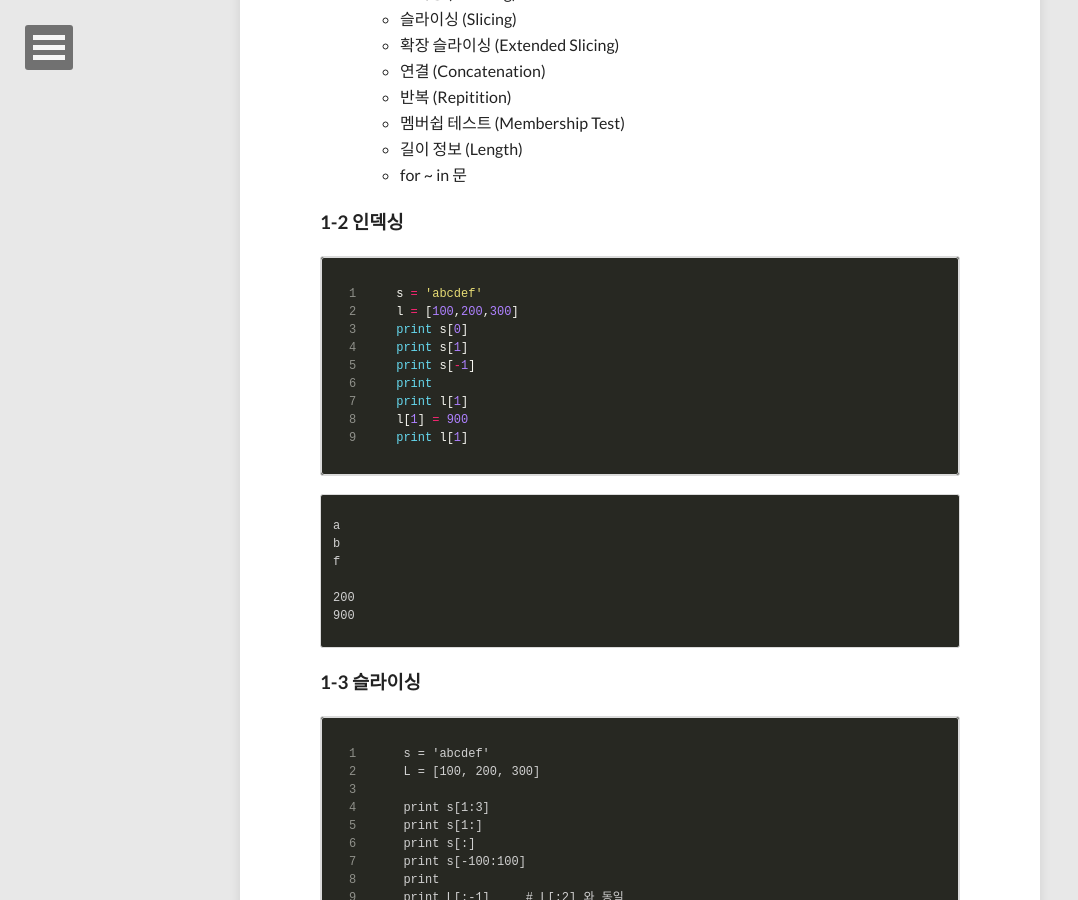
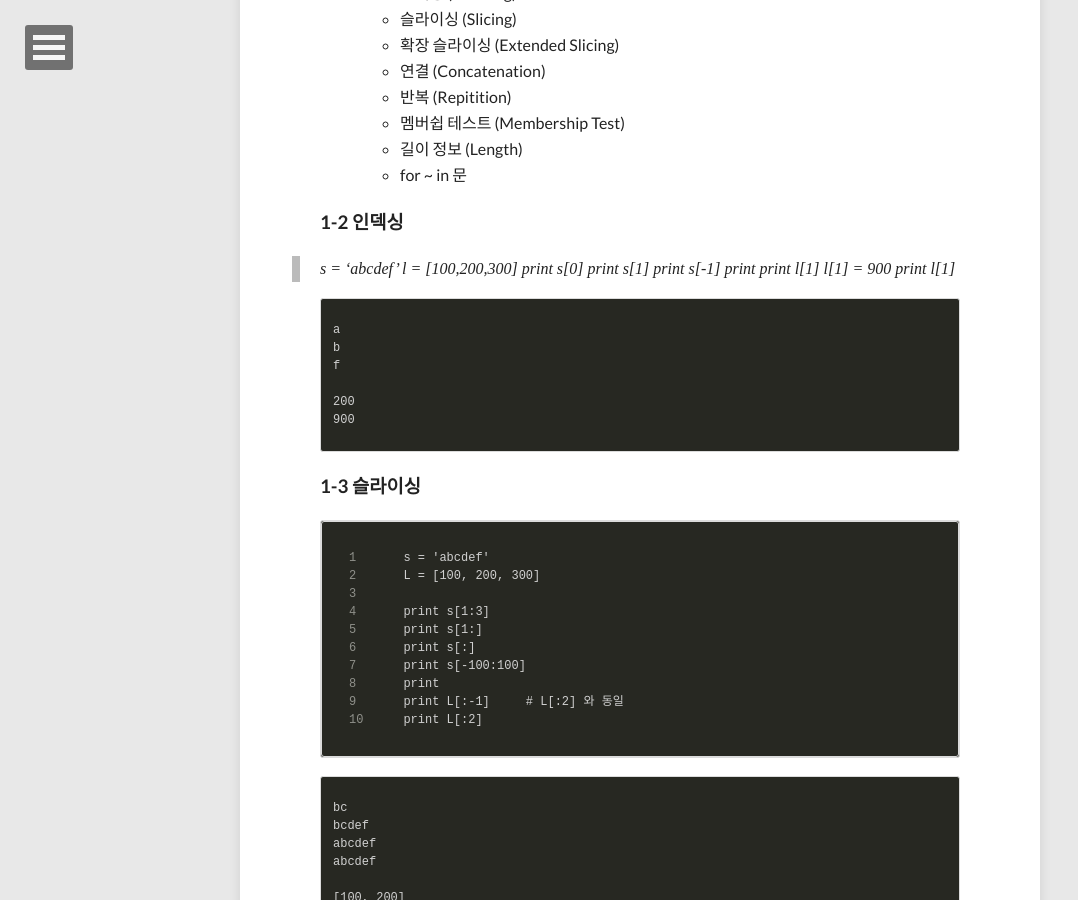
Before and after one commit to geoncheollee/geonblog, a Jekyll site: the page built from lecture_4.md, in a window 1280 px wide and 900 px high, scrolled down 811 px. Shown: the whole window, without its empty margins (0-1078 px from the left). Built offline with Jekyll 4.4.1, drawn with Linux system fonts in a browser that asks for light colours; nearby versions of some CDN libraries; comment, search, counter and statistics services are not loaded.

Commit message:
Update lecture_4.md

````diff
--- a/lecture_4.md
+++ b/lecture_4.md
@@ -32,8 +32,8 @@ share: true
 
 
 
-```python
-s = 'abcdef'
+
+> s = 'abcdef'
 l = [100,200,300]
 print s[0]
 print s[1]
@@ -42,7 +42,7 @@ print
 print l[1]
 l[1] = 900
 print l[1]
-```
+
 
 
 
````
